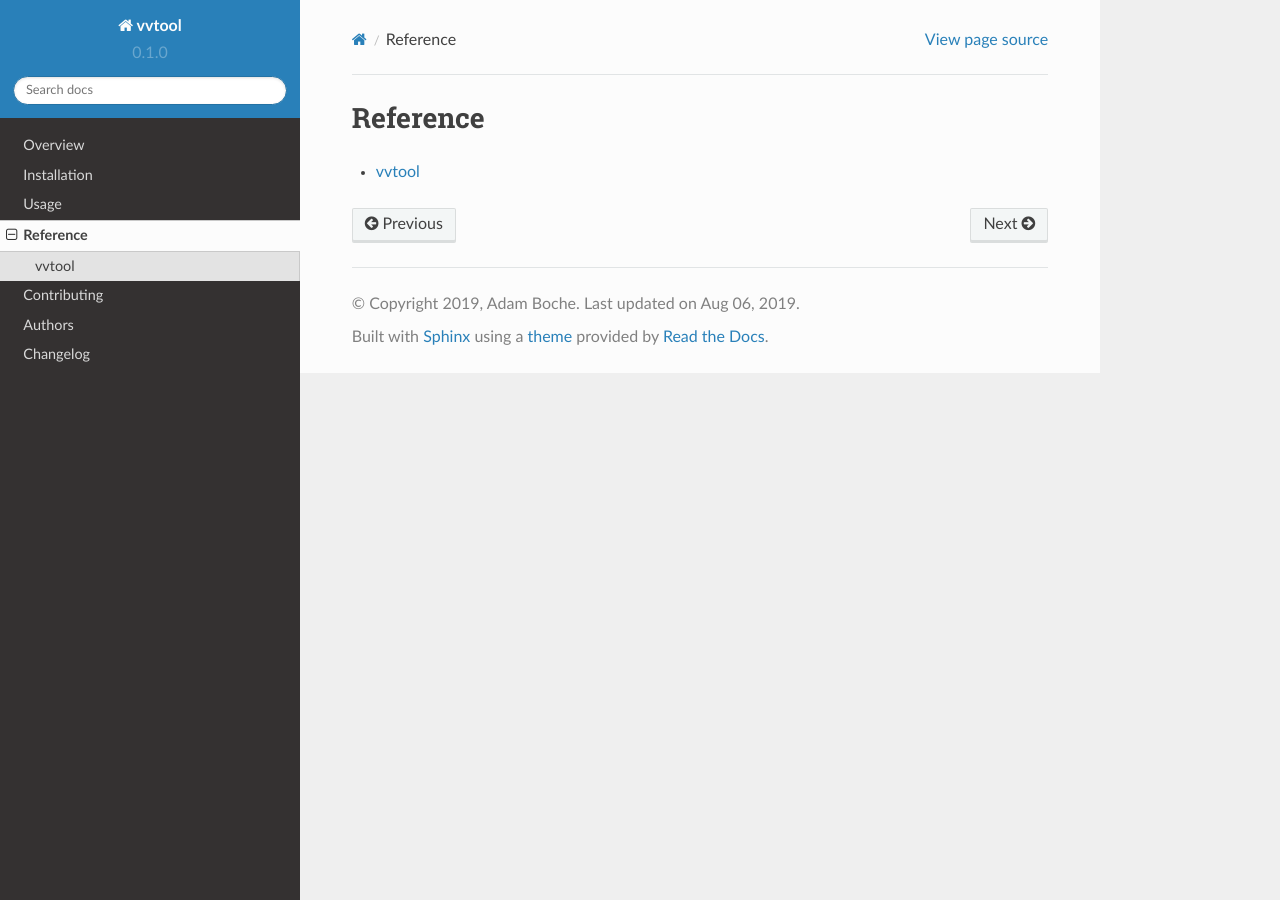
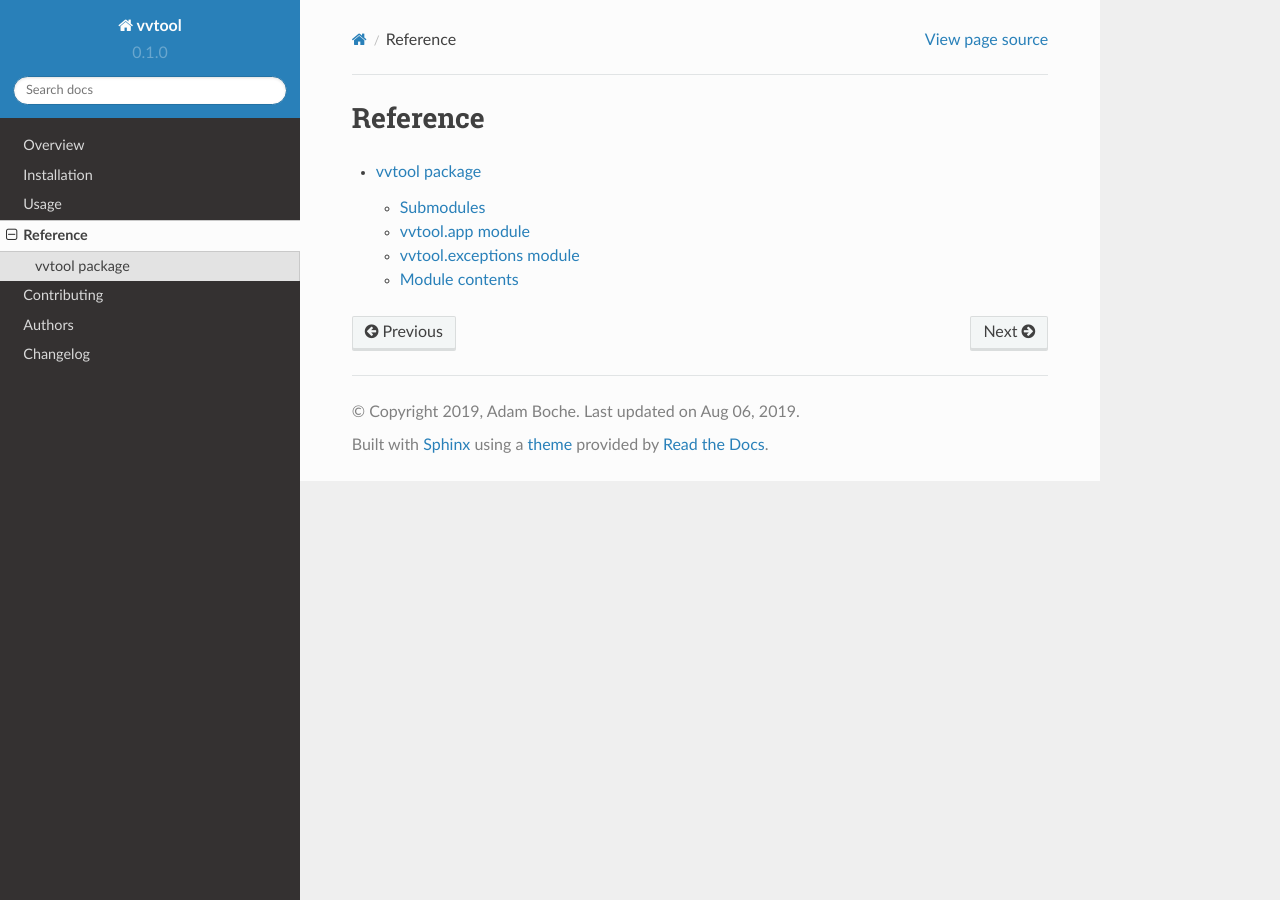
Before and after one commit to voteview/voteview-dev, a Sphinx documentation site: the page built from docs/reference/index.rst, in a window 1280 px wide. Built offline with Sphinx 7.4.7 and the Read the Docs theme 2.0.0, drawn with Linux system fonts in a browser that asks for light colours.

Commit message:
Add reference docs

```diff
--- /dev/null
+++ b/docs/reference/modules.rst
@@ -0,0 +1,7 @@
+src
+===
+
+.. toctree::
+   :maxdepth: 4
+
+   vvtool
--- a/docs/reference/vvtool.rst
+++ b/docs/reference/vvtool.rst
@@ -1,9 +1,30 @@
-vvtool
-======
+vvtool package
+==============
 
-.. testsetup::
+Submodules
+----------
 
-    from vvtool import *
+vvtool.app module
+-----------------
+
+.. automodule:: vvtool.app
+   :members:
+   :undoc-members:
+   :show-inheritance:
+
+vvtool.exceptions module
+------------------------
+
+.. automodule:: vvtool.exceptions
+   :members:
+   :undoc-members:
+   :show-inheritance:
+
+
+Module contents
+---------------
 
 .. automodule:: vvtool
-    :members:
+   :members:
+   :undoc-members:
+   :show-inheritance:
```
Also changed, not shown: 1 other file.
